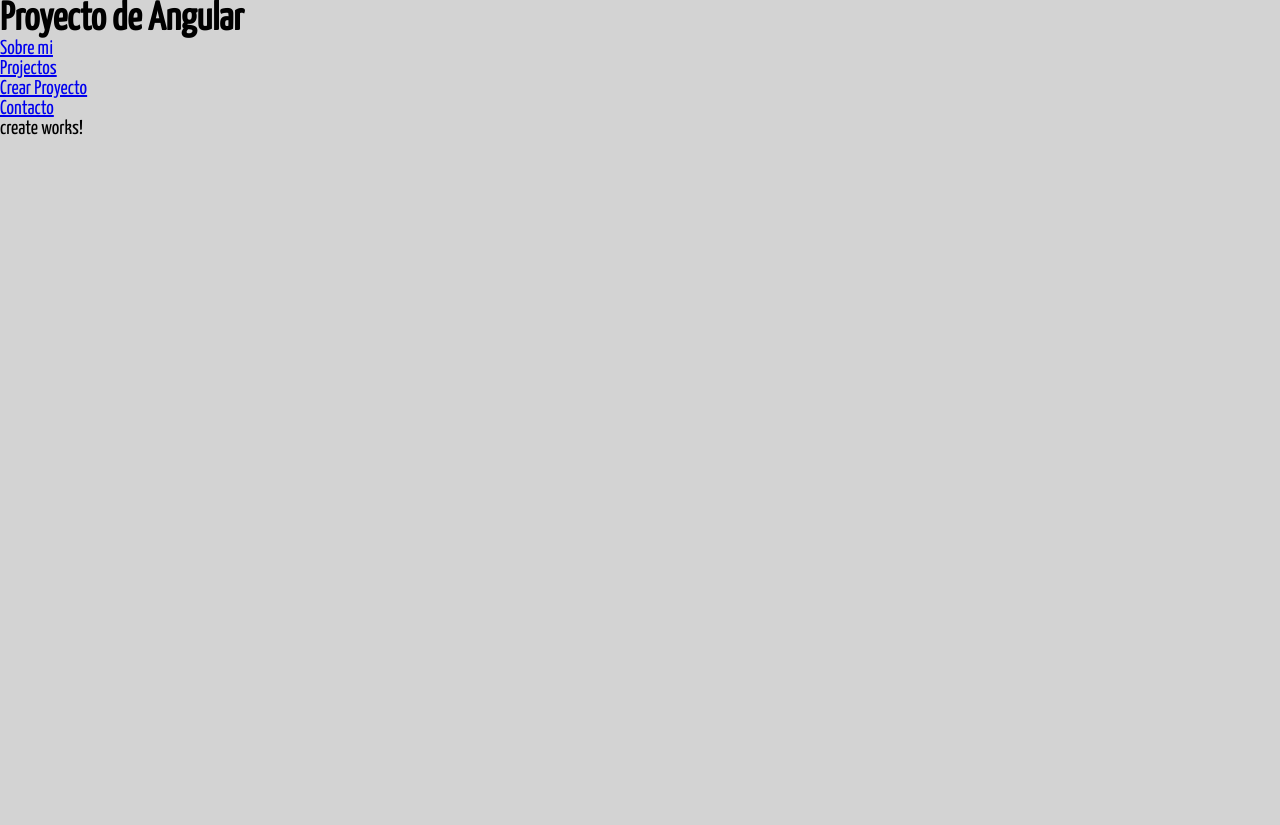
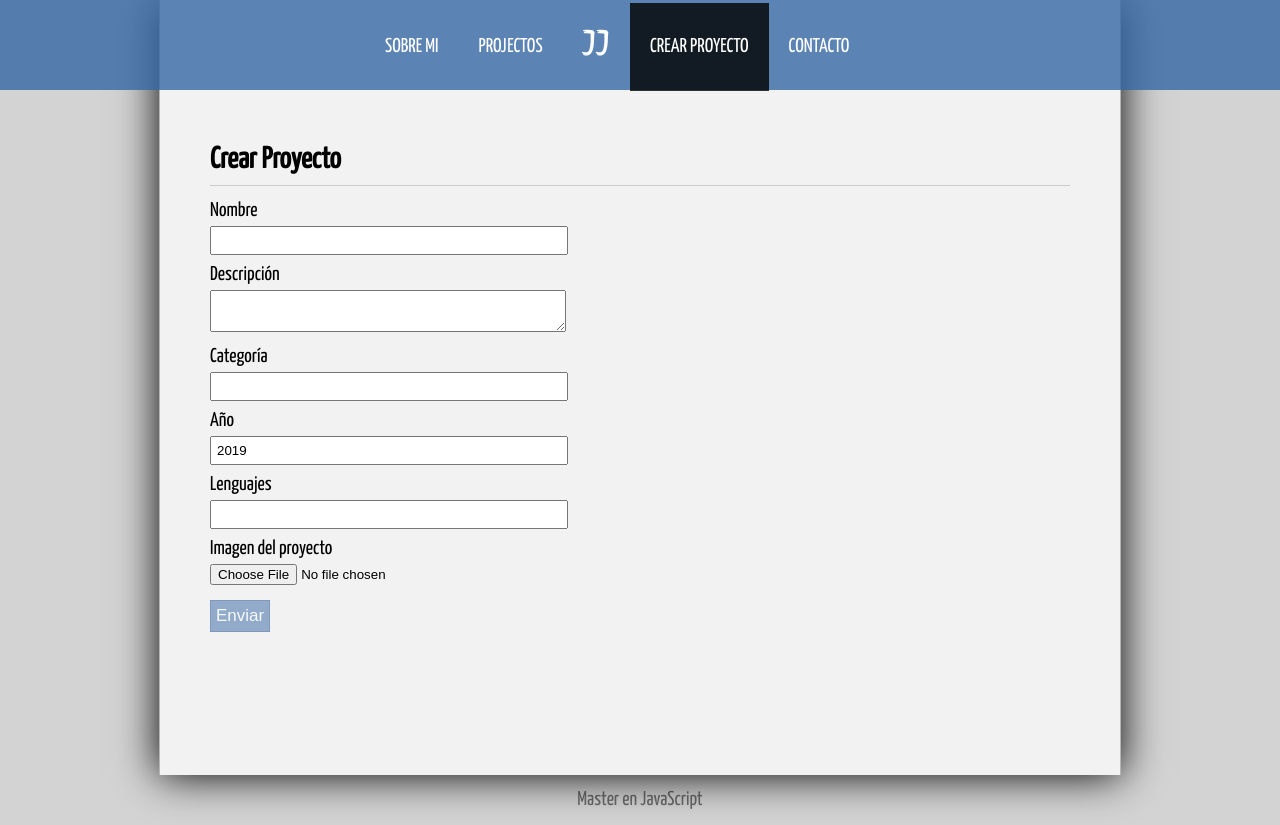
Before and after one commit to DeaDJohn/portfolio-angular, an Angular app: page /crear-proyecto in a window 1280 px wide. Before the commit the page ends 800 px from the top, so only its background shows below. Built offline with nearby package versions, Linux system fonts and the light colour scheme.

Commit message:
Maquetar las zonas comunes y crear el formulario y conectarlo a la api para guardar los formulario.

```diff
--- a/package.json
+++ b/package.json
@@ -22,6 +22,7 @@
     "@angular/router": "^6.0.3",
     "core-js": "^2.5.4",
     "rxjs": "^6.0.0",
+    "rxjs-compat": "^6.2.2",
     "zone.js": "^0.8.26"
   },
   "devDependencies": {
--- a/src/app/app.component.html
+++ b/src/app/app.component.html
@@ -1,14 +1,22 @@
-<h1>Proyecto de Angular</h1>
+<header>
     <ul>
-    <li><a [routerLink]="['/sobre-mi']">Sobre mi</a></li>
+        <li><a [routerLinkActive]="['actived']" [routerLink]="['/sobre-mi']">Sobre mi</a></li>
         <li>
-        <a [routerLink]="['/proyectos']">Projectos</a>
+            <a [routerLinkActive]="['actived']" [routerLink]="['/proyectos']">Projectos</a>
+        </li>
+        <li id="logo"><a href="#">JJ</a></li>
+        <li>
+            <a [routerLinkActive]="['actived']" [routerLink]="['/crear-proyecto']">Crear Proyecto</a>
         </li>
         <li>
-        <a [routerLink]="['/crear-proyecto']">Crear Proyecto</a>
-    </li>
-    <li>
-        <a [routerLink]="['/contacto']">Contacto</a>
+            <a [routerLinkActive]="['actived']" [routerLink]="['/contacto']">Contacto</a>
         </li>
     </ul>
+</header>
+<section id="content">
     <router-outlet></router-outlet>
+</section>
+
+<footer>
+    Master en JavaScript
+</footer>
--- a/src/app/app.module.ts
+++ b/src/app/app.module.ts
@@ -1,6 +1,8 @@
 import { BrowserModule } from '@angular/platform-browser';
 import { NgModule } from '@angular/core';
 import { routing, appRoutingProvides } from "./app.routing";
+import { HttpClientModule } from "@angular/common/http";
+import { FormsModule } from "@angular/forms";
 
 import { AppComponent } from './app.component';
 import { AboutComponent } from './components/about/about.component';
@@ -18,8 +20,8 @@ import { ErrorComponent } from './components/error/error.component';
     ContactComponent,
     ErrorComponent
   ],
-  imports: [BrowserModule, routing],
-  providers: [],
+  imports: [BrowserModule, routing, HttpClientModule,FormsModule],
+  providers: [appRoutingProvides],
   bootstrap: [AppComponent, appRoutingProvides]
 })
 export class AppModule {}
--- a/src/app/components/about/about.component.html
+++ b/src/app/components/about/about.component.html
@@ -1,3 +1,12 @@
-<p>
-  about works!
-</p>
+<div id="title">
+    <h1>{{title}}</h1>
+    <h2>{{subtitle}}</h2>
+    <p>{{email}}</p>
+</div>
+
+<article class="about">
+    <h2>Sobre mí</h2>
+    <p>
+        {{this.text}}
+    </p>
+</article>
--- a/src/app/components/create/create.component.html
+++ b/src/app/components/create/create.component.html
@@ -1,3 +1,44 @@
-<p>
-  create works!
-</p>
+<div class="container">
+    <h2>{{title}}</h2>
+
+    <div class="message success" *ngIf="status == 'success'">
+        El proyecto se ha creado correctamente, puedes verlo
+        <a href="#">aqui</a>
+    </div>
+    <div class="message failed" *ngIf="status == 'failed'">
+        El proyecto no se ha podido crear
+    </div>
+    <form #projectForm="ngForm" (ngSubmit)="onSubmit(projectForm)">
+        <p>
+            <label for="name">Nombre</label>
+            <input type="text" name="name" #name="ngModel" [(ngModel)]="project.name" required/>
+            <span class="form-error" *ngIf="name.touched && !name.valid">El nombre es obligartorio</span>
+        </p>
+        <p>
+            <label for="description">Descripción</label>
+            <textarea type="text" name="description" #description="ngModel" [(ngModel)]="project.description" required>
+            </textarea>
+            <span class="form-error" *ngIf="description.touched && !description.valid">La descripción es obligartoria</span>
+        </p>
+        <p>
+            <label for="category">Categoría</label>
+            <input type="text" name="category" #category="ngModel" [(ngModel)]="project.category" required/>
+            <span class="form-error" *ngIf="category.touched && !category.valid">La categoría es obligartoria</span>
+        </p>
+        <p>
+            <label for="year">Año</label>
+            <input type="text" name="year" #year="ngModel" [(ngModel)]="project.year" required/>
+            <span class="form-error" *ngIf="year.touched && !year.valid">El año es obligartorio</span>
+        </p>
+        <p>
+            <label for="langs">Lenguajes</label>
+            <input type="text" name="langs" #langs="ngModel" [(ngModel)]="project.langs" required/>
+            <span class="form-error" *ngIf="langs.touched && !langs.valid">Los lenguajes son obligartorios</span>
+        </p>
+        <p>
+            <label for="image">Imagen del proyecto</label>
+            <input type="file" name="image" placeholder="Subir Imagen" required/>
+        </p>
+        <input type="submit" value="Enviar" [disabled]="!projectForm.form.valid" />
+    </form>
+</div>
--- a/src/app/components/create/create.component.ts
+++ b/src/app/components/create/create.component.ts
@@ -1,15 +1,46 @@
 import { Component, OnInit } from '@angular/core';
+import { Projects } from '../../models/projects';
+import { ProjectService } from "../../services/project.service";
+
 
 @Component({
   selector: 'app-create',
   templateUrl: './create.component.html',
-  styleUrls: ['./create.component.css']
+  styleUrls: ['./create.component.css'],
+  providers: [ProjectService]
 })
 export class CreateComponent implements OnInit {
+  public title: string;
+  public project: Projects;
+  public status: boolean;
+  constructor(
+    private _projectService: ProjectService
+  ) {
+    this.title = 'Crear Proyecto';
+    this.project = new Projects('','','','',2019,'','');
+   }
 
-  constructor() { }
 
   ngOnInit() {
+
+  }
+  onSubmit(form){
+    console.log(this.project);
+    this._projectService.saveProject(this.project).subscribe(
+      response =>{
+        if(response.project){
+          this.status = "success";
+          form.reset();
+        }else{
+          this.status = "failed"
+        }
+        console.log(response.project);
+      },
+      error=>{
+        console.log(<any>error);
+      }
+
+    );
   }
 
 }
--- /dev/null
+++ b/src/app/models/projects.ts
@@ -0,0 +1,13 @@
+export class Projects{
+    constructor(
+        public _id: string,
+        public name: string,
+        public description: string,
+        public category: string,
+        public year: number,
+        public langs: string,
+        public image: string
+    ){
+
+    }
+}
--- /dev/null
+++ b/src/app/services/global.ts
@@ -0,0 +1,3 @@
+export var Global = {
+    url: 'http://localhost:3700/api/'
+}
--- /dev/null
+++ b/src/app/services/project.service.ts
@@ -0,0 +1,28 @@
+import { Injectable } from "@angular/core";
+import { HttpClient, HttpHeaders } from "@angular/common/http";
+import { Observable } from "rxjs/Observable";
+import { Projects } from '../models/projects';
+import { Global } from "./global";
+
+
+@Injectable()
+export class ProjectService {
+    public url: string;
+    constructor(
+        private _http: HttpClient
+    ) {
+        this.url = Global.url;
+    }
+
+    testService(){
+        return 'Probando el servicio Angular'
+    }
+
+    saveProject(project: Projects){
+
+        let params = JSON.stringify(project);
+        let header = new HttpHeaders().set('Content-type', 'application/json');
+
+        return this._http.post(this.url + 'save-project', params, {headers: header});
+    }
+}
--- a/src/assets/css/styles.css
+++ b/src/assets/css/styles.css
@@ -21,5 +21,222 @@
 body {
     font-family: 'yanone', Arial, Helvetica, sans-serif;
     font-size: 20px;
-    background-color: lightgray
+    background-color: lightgray;
 }
+
+.clearfix {
+    float: none;
+    clear: both;
+}
+
+
+/*Header*/
+
+header {
+    display: block;
+    width: 100%;
+    height: 90px;
+    background-color: rgba(53, 103, 164, 0.8);
+    position: fixed;
+    text-transform: uppercase
+}
+
+header ul {
+    display: block;
+    width: 50%;
+    max-width: 550px;
+    height: inherit;
+    margin: 0 auto;
+    margin-top: -3px;
+}
+
+header ul li {
+    display: inline-block;
+    margin: 0 auto;
+    text-align: center;
+    line-height: 88px;
+}
+
+header a {
+    display: block;
+    padding-right: 20px;
+    padding-left: 20px;
+    line-height: inherit;
+    text-decoration: none;
+    color: white;
+    transition: all .3s ease-out;
+}
+
+header a:hover,
+.actived {
+    background-color: rgba(0, 0, 0, 0.8);
+}
+
+
+/*Logotipo*/
+
+#logo {
+    font-family: 'finger', Arial, Helvetica, sans-serif;
+    font-size: 30px;
+}
+
+#logo a {
+    transition: color .5s, transform .5s;
+}
+
+#logo a:hover {
+    color: black;
+    background-color: transparent;
+    transform: scale(1.5, 1.5);
+}
+
+
+/*Contenedor*/
+
+#content {
+    width: 75%;
+    margin: 0 auto;
+    box-shadow: 0 0 40px black;
+    background-color: rgba(255, 255, 255, 0.7);
+    min-height: calc(100vh - 150px);
+    padding-top: 125px;
+    border-left: 1px solid #b7b7b7;
+    border-right: 1px solid #b7b7b7;
+}
+
+
+/*Footer*/
+
+footer {
+    width: 75%;
+    margin: 0 auto;
+    padding: 15px 0;
+    color: rgba(0, 0, 0, 0.5);
+    text-align: center
+}
+
+
+/**/
+
+#title {
+    width: 70%;
+    margin: 0 auto;
+    text-align: center;
+    margin-top: 20px;
+    margin-bottom: 70px;
+}
+
+#title h1 {
+    font-family: 'finger', Arial, Helvetica, sans-serif;
+    font-size: 60px;
+    border-bottom: 1px solid #ccc;
+    padding-bottom: 10px;
+    margin-bottom: 15px;
+}
+
+#title h2 {
+    font-size: 25px;
+    color: gray;
+    margin: 5px 0;
+}
+
+article.about {
+    width: 70%;
+    font-size: 23px;
+    margin: 0 auto;
+    margin-top: 20px;
+    margin-bottom: 20px;
+}
+
+.about h2 {
+    border-bottom: 1px solid #ccc;
+    padding-bottom: 15px;
+    margin-bottom: 15px;
+}
+
+.about p {
+    padding-bottom: 25px;
+    text-align: justify;
+    color: gray;
+    line-height: 1.2em;
+}
+
+
+/*Seccion con Formulario*/
+
+.container {
+    padding: 20px 50px;
+}
+
+.container h2 {
+    border-bottom: 1px solid #ccc;
+    padding-bottom: 10px;
+    margin-bottom: 15px;
+    display: block;
+}
+
+form {
+    width: 50%;
+}
+
+form label {
+    display: block;
+    width: 100%;
+    margin-top: 10px;
+    margin-bottom: 5px;
+}
+
+form input[type="text"],
+form input[type="number"],
+form input[type="email"],
+form textarea {
+    width: 80%;
+    padding: 5px;
+}
+
+form button,
+form input[type="submit"] {
+    font-size: 17px;
+    display: block;
+    padding: 5px;
+    margin-top: 15px;
+    color: white;
+    background-color: rgba(53, 103, 164, 1);
+    border: 1px solid rgba(13, 67, 133, 1);
+    cursor: pointer;
+    transition: all .3s ease-out
+}
+
+form input[disabled] {
+    opacity: 0.5;
+    cursor: not-allowed;
+}
+
+form input[disabled]:hover {
+    opacity: 0.5;
+}
+
+form button:hover,
+form input[type="submit"]:hover {
+    border: 1px solid rgba(53, 103, 164, 1);
+    background-color: rgba(13, 67, 133, 1);
+}
+
+form .form-error {
+    display: block;
+    font-size: 14px;
+    color: red;
+}
+
+.message {
+    width: 50%;
+    padding: 5px;
+}
+
+.success {
+    color: green;
+}
+
+.failed {
+    color: red;
+}
```
Also changed, not shown: src/app/components/about/about.component.ts (+18 -1 lines), 1 other file (tests, documents, lock files or other folders). Lines whose indentation alone changed are shown as unchanged.
